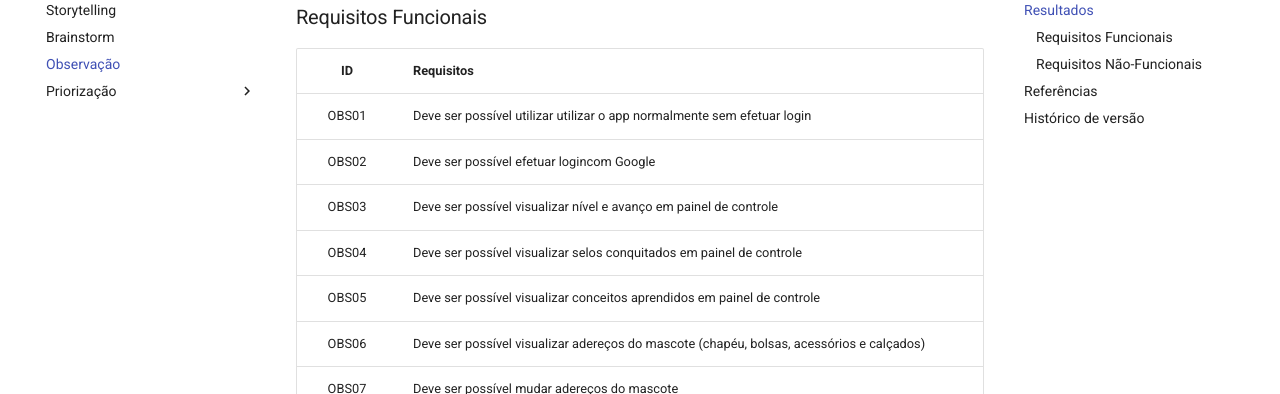
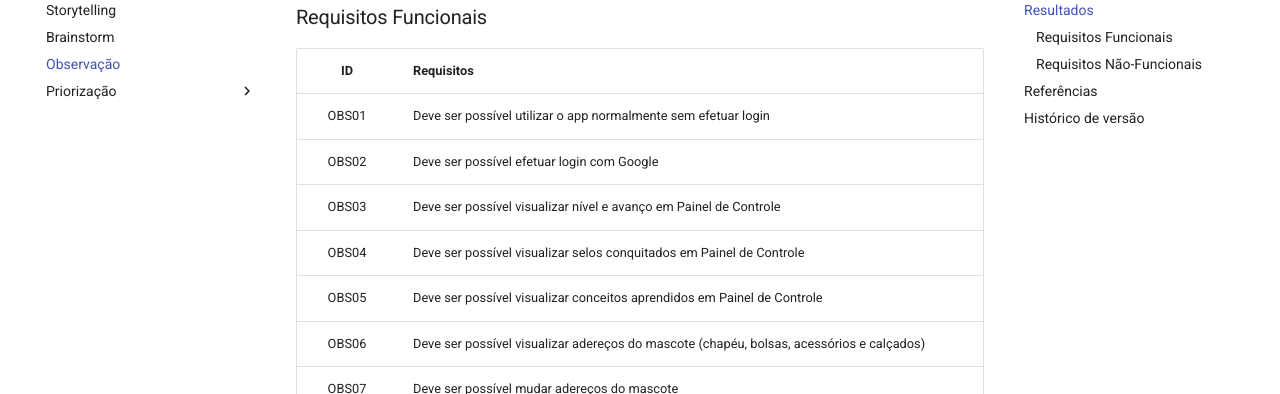
Before and after one commit to Requisitos-de-Software/2022.2-Grasshopper, an MkDocs documentation site: the page built from docs/elicitacao/observacao.md, in a window 1280 px wide and 1400 px high, scrolled down 754 px. Shown: the part 152-546 px from the top of the window. Built offline with MkDocs 1.6.1 and Material for MkDocs 9.7.7, drawn with Linux system fonts in a browser that asks for light colours; comment, search, counter and statistics services are not loaded; some of the changed text lies outside the part shown.

Commit message:
Corrigindo erros ortográficos
Signed-off-by: luclopesr <luclopesr@gmail.com>

```diff
--- a/docs/elicitacao/observacao.md
+++ b/docs/elicitacao/observacao.md
@@ -19,11 +19,11 @@ Com a técnica de observação, foram elicitados os seguintes requisitos identif
 
 | ID | Requisitos |
 | :--: | ---- |
-| OBS01 | Deve ser possível utilizar utilizar o app normalmente sem efetuar login |
-| OBS02 | Deve ser possível efetuar logincom Google |
-| OBS03 | Deve ser possível visualizar nível e avanço em painel de controle |
-| OBS04 | Deve ser possível visualizar selos conquitados em painel de controle |
-| OBS05 | Deve ser possível visualizar conceitos aprendidos em painel de controle |
+| OBS01 | Deve ser possível utilizar o app normalmente sem efetuar login |
+| OBS02 | Deve ser possível efetuar login com Google |
+| OBS03 | Deve ser possível visualizar nível e avanço em Painel de Controle |
+| OBS04 | Deve ser possível visualizar selos conquitados em Painel de Controle |
+| OBS05 | Deve ser possível visualizar conceitos aprendidos em Painel de Controle |
 | OBS06 | Deve ser possível visualizar adereços do mascote (chapéu, bolsas, acessórios e calçados) |
 | OBS07 | Deve ser possível mudar adereços do mascote |
 | OBS08 | Deve ser possível visualizar os cursos no menu de navegação |
```
Also changed, not shown: other parts of docs/elicitacao/observacao.md (+2 -2 lines).
